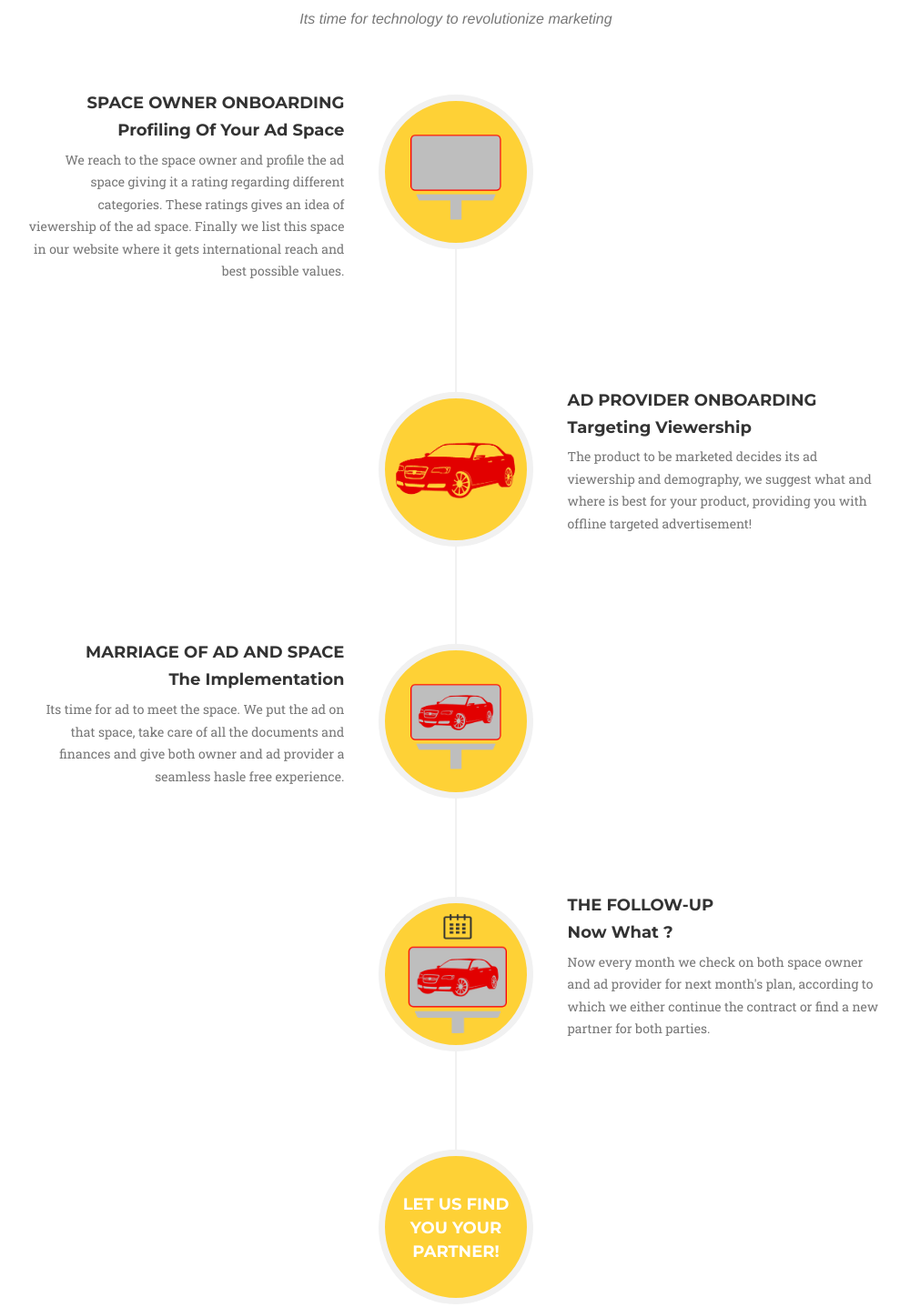
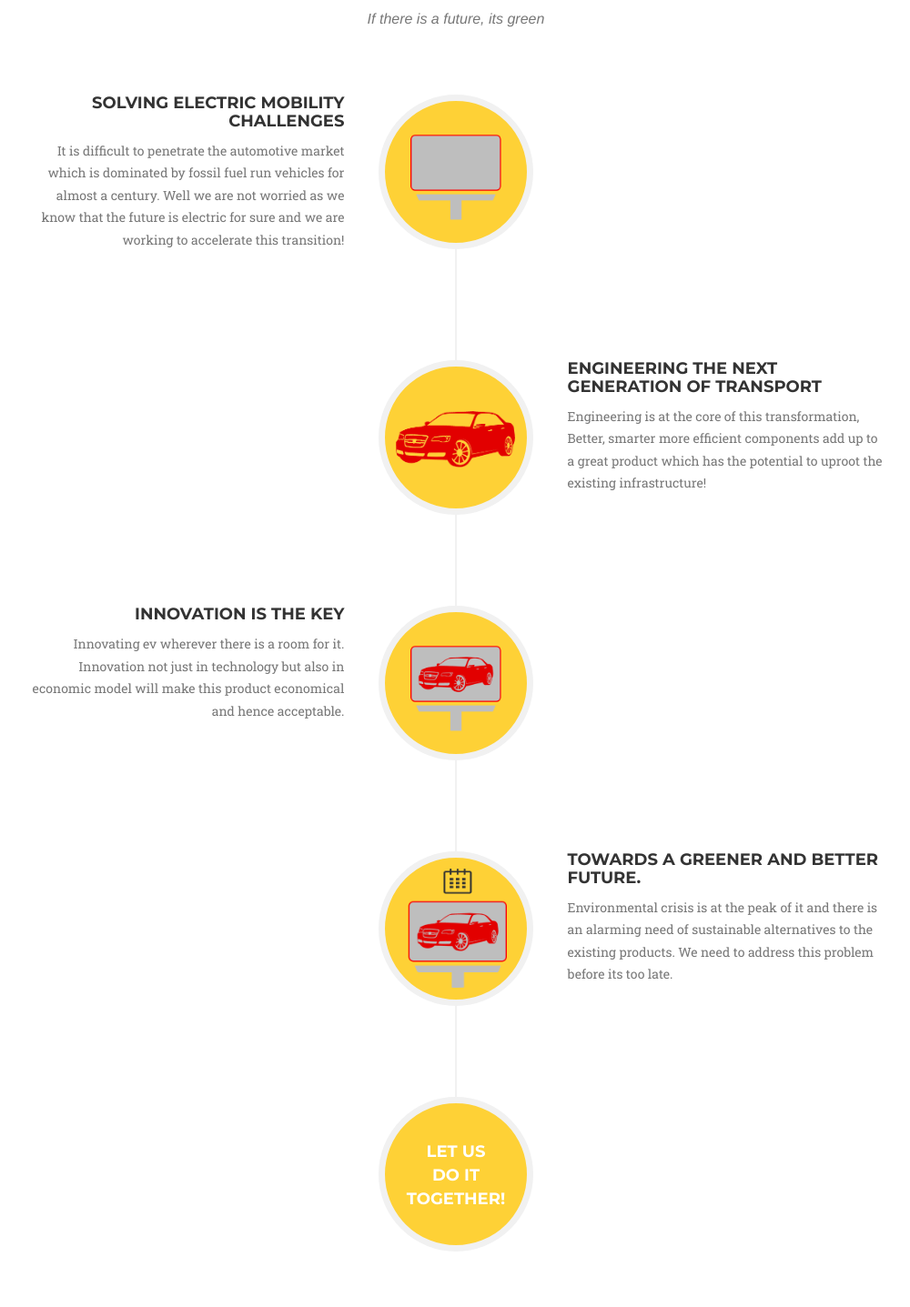
Before and after one commit to Deepak61900/deepak61900.github.io, a website: page index.html in a window 1280 px wide. Shown: the part 960-2397 px from the top of the page at 91% size, without its empty margins (139-1139 px from the left). Drawn offline with nearby package versions, Linux system fonts and the light colour scheme; a web font is replaced by a local one.

Commit message:
Update index.html

```diff
--- a/index.html
+++ b/index.html
@@ -85,7 +85,7 @@
     <header>
         <div class="container">
             <div class="intro-text">
-                <div class="intro-lead-in">Birthplace of Smart Marketing!</div>
+                <div class="intro-lead-in">The future of automotive industry is here!</div>
                 <div class="intro-heading">Join the Revolution</div>
                 <a href="#about" class="page-scroll btn btn-xl">Tell Me More</a>
             </div>
@@ -234,7 +234,7 @@
             <div class="row">
                 <div class="col-lg-12 text-center">
                     <h2 class="section-heading">About</h2>
-                    <h3 class="section-subheading text-muted">Its time for technology to revolutionize marketing</h3>
+                    <h3 class="section-subheading text-muted">If there is a future, its green</h3>
                 </div>
             </div>
             <div class="row">
@@ -246,11 +246,10 @@
                             </div>
                             <div class="timeline-panel">
                                 <div class="timeline-heading">
-                                    <h4>Space owner onboarding</h4>
-                                    <h4 class="subheading">Profiling Of Your Ad Space</h4>
+                                    <h4>Solving electric mobility challenges</h4>
                                 </div>
                                 <div class="timeline-body">
-                                    <p class="text-muted">We reach to the space owner and profile the ad space giving it a rating regarding different categories. These ratings gives an idea of viewership of the ad space. Finally we list this space in our website where it gets international reach and best possible values.</p>
+                                    <p class="text-muted">It is difficult to penetrate the automotive market which is dominated by fossil fuel run vehicles for almost a century. Well we are not worried as we know that the future is electric for sure and we are working to accelerate this transition!</p>
                                 </div>
                             </div>
                         </li>
@@ -260,11 +259,10 @@
                             </div>
                             <div class="timeline-panel">
                                 <div class="timeline-heading">
-                                    <h4>Ad Provider onboarding</h4>
-                                    <h4 class="subheading">Targeting Viewership</h4>
+                                    <h4>Engineering the next generation of transport</h4>
                                 </div>
                                 <div class="timeline-body">
-                                    <p class="text-muted">The product to be marketed decides its ad viewership and demography, we suggest what and where is best for your product, providing you with offline targeted advertisement!</p>
+                                    <p class="text-muted">Engineering is at the core of this transformation, Better, smarter more efficient components add up to a great product which has the potential to uproot the existing infrastructure!</p>
                                 </div>
                             </div>
                         </li>
@@ -274,11 +272,10 @@
                             </div>
                             <div class="timeline-panel">
                                 <div class="timeline-heading">
-                                    <h4>Marriage of ad and space</h4>
-                                    <h4 class="subheading">The Implementation</h4>
+                                    <h4>Innovation is the key</h4>
                                 </div>
                                 <div class="timeline-body">
-                                    <p class="text-muted">Its time for ad to meet the space. We put the ad on that space, take care of all the documents and finances and give both owner and ad provider a seamless hasle free experience.</p>
+                                    <p class="text-muted">Innovating ev wherever there is a room for it. Innovation not just in technology but also in economic model will make this product economical and hence acceptable. </p>
                                 </div>
                             </div>
                         </li>
@@ -288,19 +285,18 @@
                             </div>
                             <div class="timeline-panel">
                                 <div class="timeline-heading">
-                                    <h4>The Follow-up</h4>
-                                    <h4 class="subheading">Now What ?</h4>
+                                    <h4>Towards a greener and better future.</h4>
                                 </div>
                                 <div class="timeline-body">
-                                    <p class="text-muted">Now every month we check on both space owner and ad provider for next month's plan, according to which we either continue the contract or find a new partner for both parties.</p>
+                                    <p class="text-muted">Environmental crisis is at the peak of it and there is an alarming need of sustainable alternatives to the existing products. We need to address this problem before its too late.</p>
                                 </div>
                             </div>
                         </li>
                         <li class="timeline-inverted">
                             <div class="timeline-image">
-                                <h4>Let us find
-                                    <br>you your
-                                    <br>partner!</h4>
+                                <h4>Let us
+                                    <br>do it
+                                    <br>together!</h4>
                             </div>
                         </li>
                     </ul>
@@ -364,11 +360,11 @@
                 <div class="col-lg-8 col-lg-offset-2 text-center">
                     <h2 class="section-heading">Let's Get In Touch!</h2>
                     <hr class="primary">
-                    <p>Ready to get onboard with us ? That's great! Give us a call or send us an email and we will get back to you as soon as possible!</p>
+                    <p>Wanna get in touch with us ? That's great! Give us a call or send us an email and we will get back to you soon</p>
                 </div>
                 <div class="col-lg-4 col-lg-offset-2 text-center">
                     <i class="fa fa-phone fa-3x sr-contact"></i>
-                    <p>+91 8410009538</p>
+                    <p>+91 7869783423</p>
                 </div>
                 <div class="col-lg-4 text-center">
                     <i class="fa fa-envelope-o fa-3x sr-contact"></i>
@@ -430,7 +426,7 @@
                     <span class="copyright">Copyright &copy; Adgo Technologies 2017</span>
                 </div>
                 <div class="col-md-4">
-                	<span class="copyright">E251 B Vidhan Sabha Nagar, near Patrakar Colony, Jaipur, 302020</span>
+                	<span class="copyright">404,Satyadaya apartments, Shrinagar Colony, Banjara Hills, Hyderabad 500034 </span>
                     <!-- <ul class="list-inline social-buttons">
                         <li><a href="#"><i class="fa fa-twitter"></i></a>
                         </li>
```
